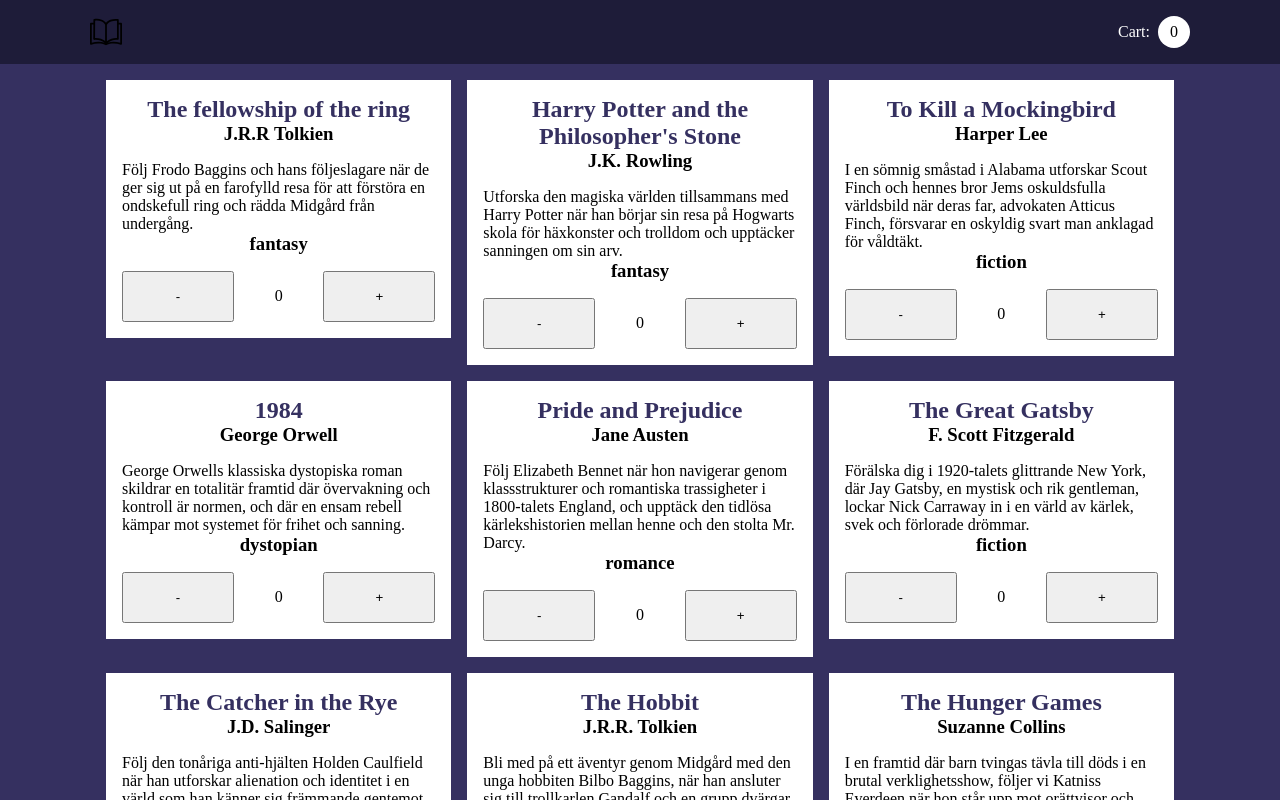
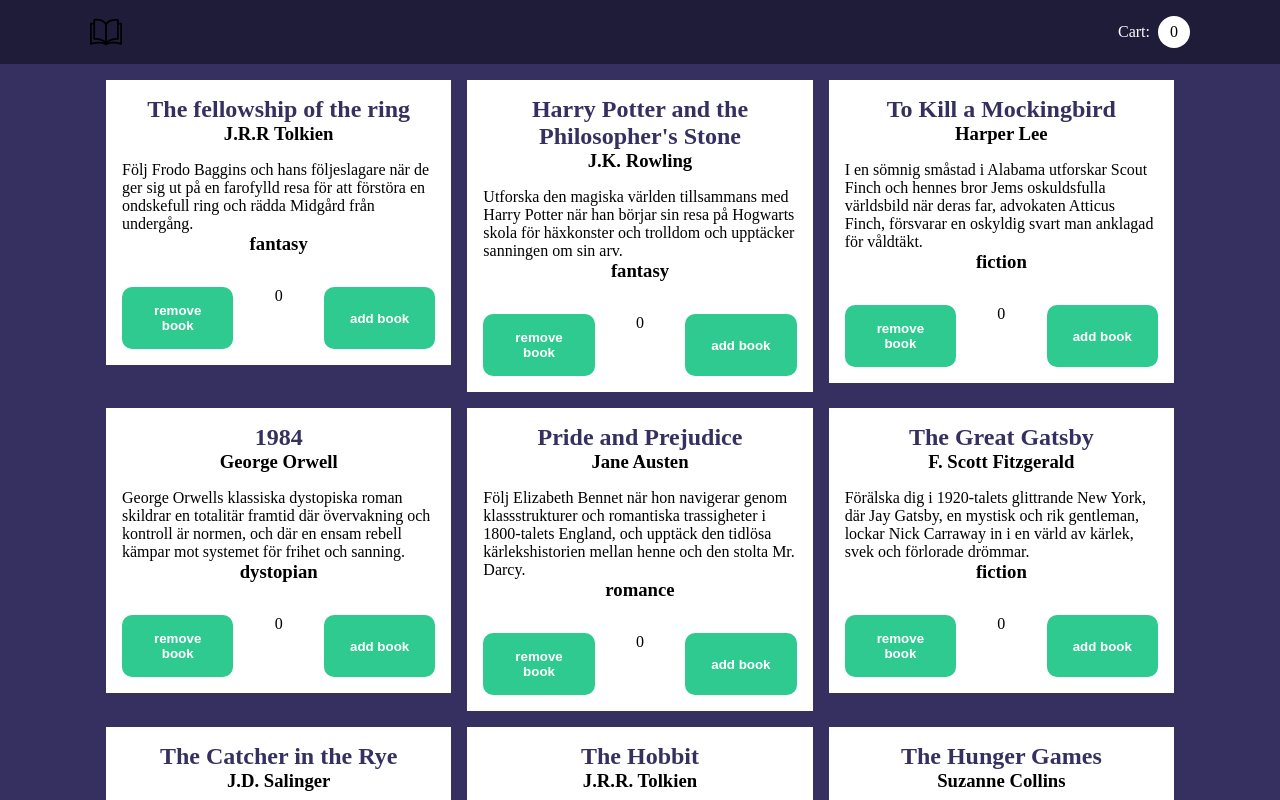
Before and after one commit to OlegMakeienko/bookhandel-app, a React (Vite) app: page / in a window 1280 px wide. Shown: the top 800 px of the page. Built offline with nearby package versions, Linux system fonts and the light colour scheme.

Commit message:
button css changed

```diff
--- a/src/components/bookItem/BookItem.tsx
+++ b/src/components/bookItem/BookItem.tsx
@@ -38,10 +38,9 @@
                 <p className="book-desc">{book.desc}</p>
                 <h1 className="book-genre">{book.genre}</h1>
                 <div className="book-counter">
-                    <button onClick={decreaseBookBalance}>-</button>
+                    <button onClick={decreaseBookBalance} className="add-book-btn">remove book</button>
                     <p>{bookBalance}</p>
-                    <button onClick={increaseBookBalance}>+</button>
-                    {/*<button onClick={addToCart} className="add-book-btn">Add card</button>*/}
+                    <button onClick={increaseBookBalance} className="add-book-btn">add book</button>
                 </div>
             </article>
         </div>
```
